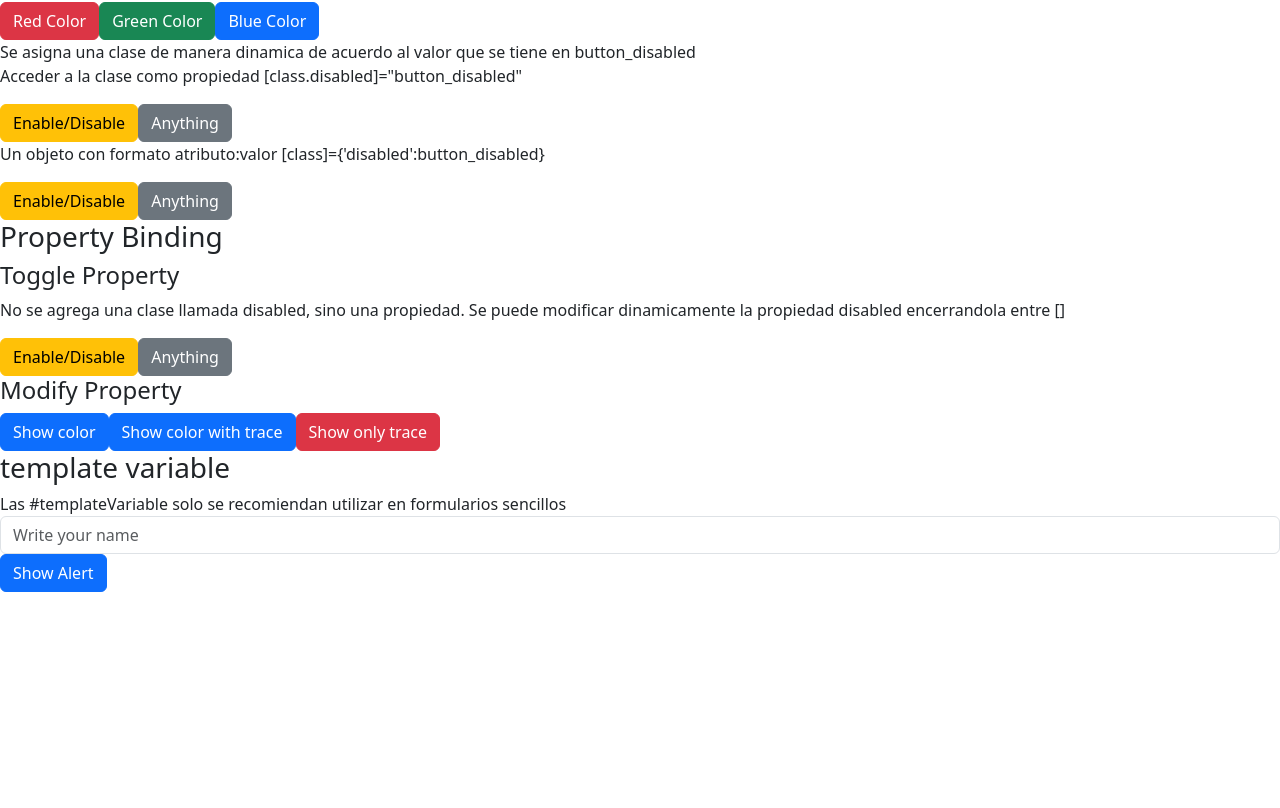
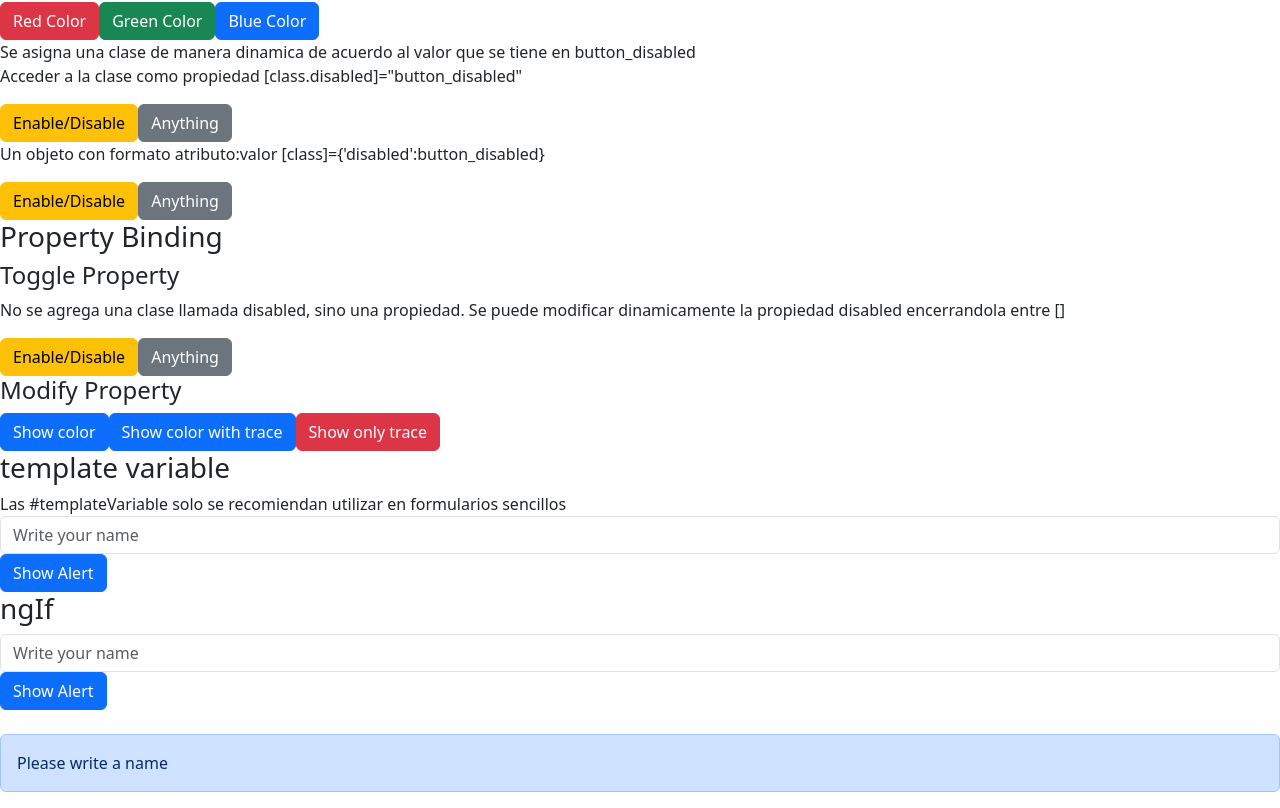
Before and after one commit to JoePortilla/angular-examples, an Angular app: page / in a window 1280 px wide. Shown: the part 516-1324 px from the top of the page. Before the commit the page ends 1108 px from the top, so only its background shows below. Built offline with nearby package versions, Linux system fonts and the light colour scheme.

Commit message:
10. ngIf

```diff
--- a/src/app/app.component.html
+++ b/src/app/app.component.html
@@ -28,3 +28,6 @@ Se asigna una clase de manera dinamica de acuerdo al valor que se tiene en butto
 <h3>template variable</h3>
 Las #templateVariable solo se recomiendan utilizar en formularios sencillos
 <app-template-variable/>
+
+<h3>ngIf</h3>
+<app-directive-ngif/>
--- /dev/null
+++ b/src/app/directive-ngfor/directive-ngfor.component.html
@@ -0,0 +1 @@
+<p>directive-ngfor works!</p>
--- /dev/null
+++ b/src/app/directive-ngif/directive-ngif.component.html
@@ -0,0 +1,25 @@
+<input type="text" class="form-control" placeholder="Write your name"
+       #templateVariable>
+
+<button class="btn btn-primary"
+        (click)="showAlert(templateVariable.value)">
+  Show Alert
+</button>
+
+<div class="alert alert-primary mt-4"
+     *ngIf="openNotification;
+     else initialNotification">
+
+  <p>A message was sent</p>
+
+  <button class="btn btn-danger"
+          (click)="openNotification=false">
+    Close notification
+  </button>
+</div>
+
+<ng-template #initialNotification>
+  <div class="alert alert-primary mt-4">
+    Please write a name
+  </div>
+</ng-template>
--- /dev/null
+++ b/src/app/directive-ngif/directive-ngif.component.ts
@@ -0,0 +1,15 @@
+import {Component} from '@angular/core';
+
+@Component({
+  selector: 'app-directive-ngif',
+  templateUrl: './directive-ngif.component.html',
+  styleUrl: './directive-ngif.component.css'
+})
+export class DirectiveNgifComponent {
+  openNotification: boolean = false;
+
+  showAlert(msg: string) {
+    alert('Hello ' + msg);
+    this.openNotification = true;
+  }
+}
--- /dev/null
+++ b/src/app/directive-ngswitch/directive-ngswitch.component.html
@@ -0,0 +1 @@
+<p>directive-ngswitch works!</p>
```
Also changed, not shown: src/app/app.module.ts (+7 -1 lines), src/app/directive-ngfor/directive-ngfor.component.ts (added, +10 -0 lines), src/app/directive-ngswitch/directive-ngswitch.component.ts (added, +10 -0 lines), src/app/directive-ngfor/directive-ngfor.component.css (added), src/app/directive-ngif/directive-ngif.component.css (added), src/app/directive-ngswitch/directive-ngswitch.component.css (added).
